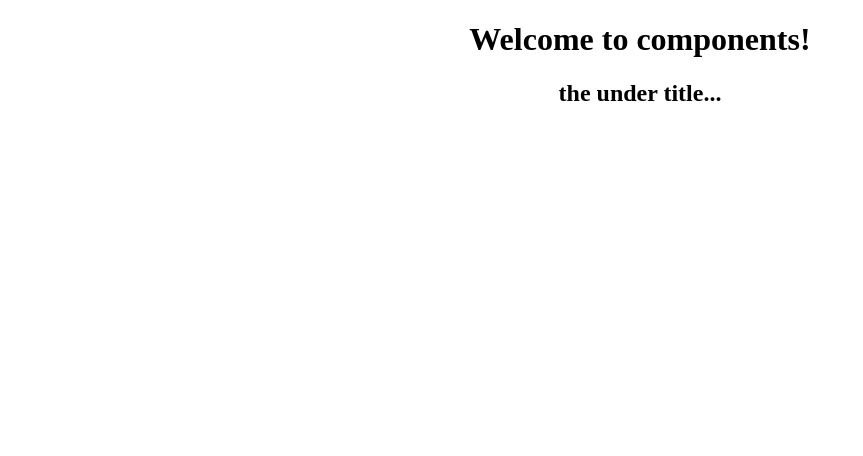
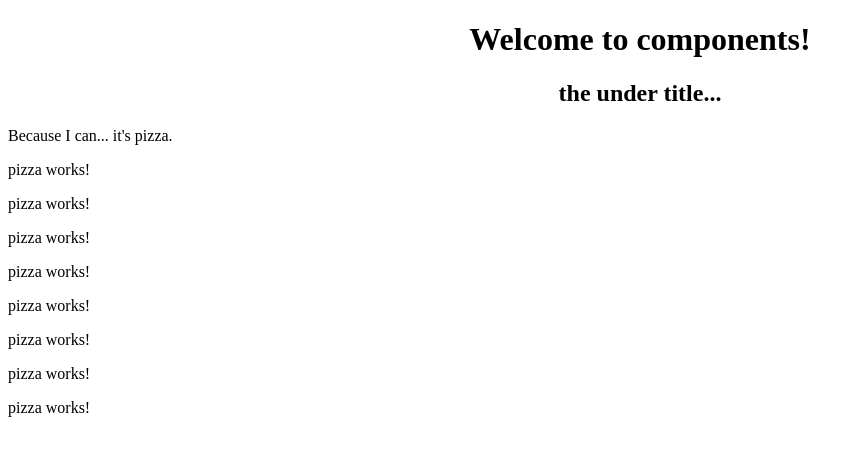
Before and after one commit to tsteelematc/components, an Angular app: page / in a window 1280 px wide. Shown: the top 456 px of the page, without its empty margins (0-863 px from the left). Built offline with nearby package versions, Linux system fonts and the light colour scheme.

Commit message:
pizza components changed

```diff
--- a/src/app/app.component.html
+++ b/src/app/app.component.html
@@ -5,3 +5,14 @@
   </h1>
   <h2>the under title...</h2>
 </div>
+<div>
+  <p>Because I can... it's pizza.</p>
+  <pizza></pizza>
+  <pizza></pizza>
+  <pizza></pizza>
+  <pizza></pizza>
+  <pizza></pizza>
+  <pizza></pizza>
+  <pizza></pizza>
+  <pizza></pizza>
+</div>
--- a/src/app/pizza/pizza.component.ts
+++ b/src/app/pizza/pizza.component.ts
@@ -1,7 +1,7 @@
 import { Component, OnInit } from '@angular/core';
 
 @Component({
-  selector: 'app-pizza',
+  selector: 'pizza',
   templateUrl: './pizza.component.html',
   styleUrls: ['./pizza.component.css']
 })
```
